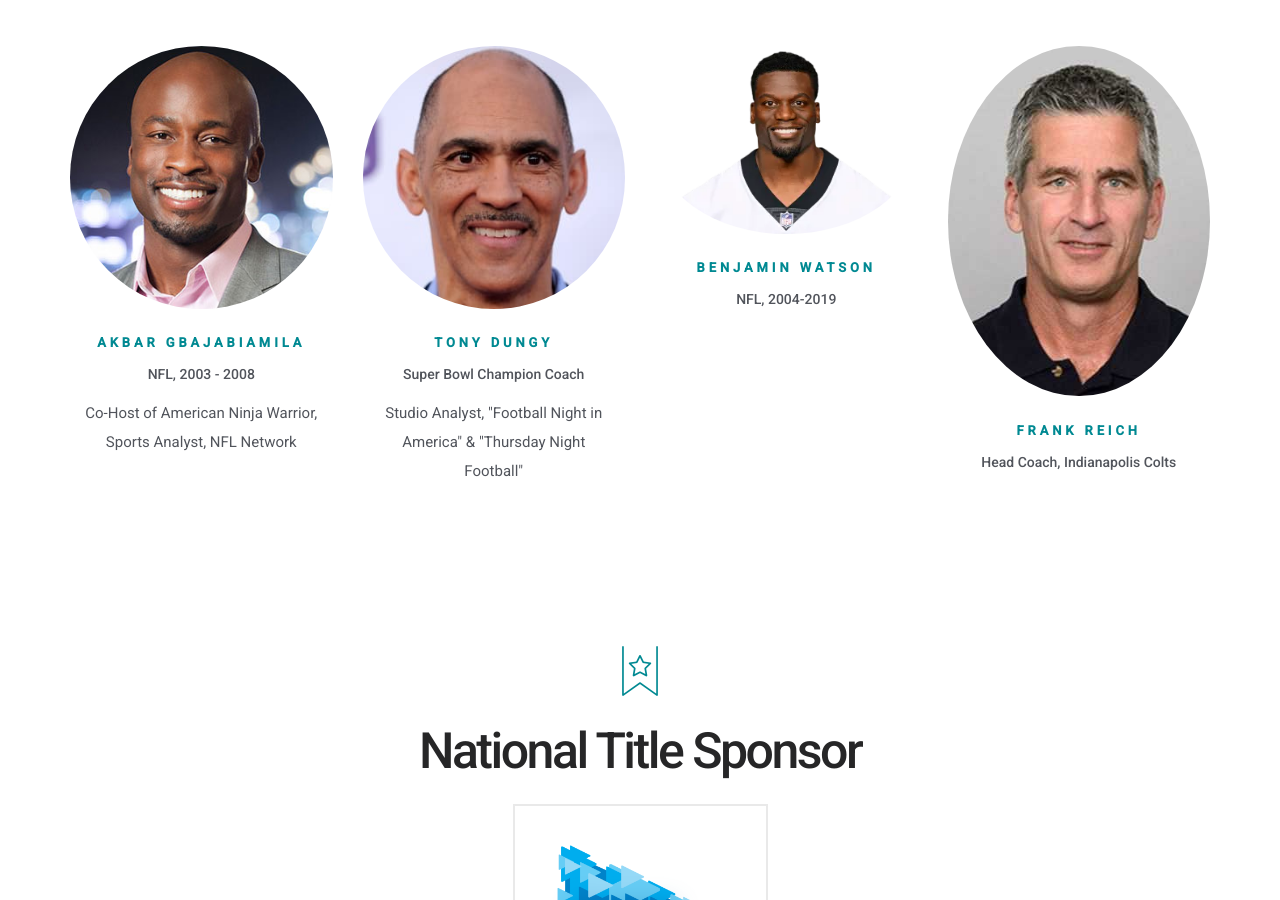
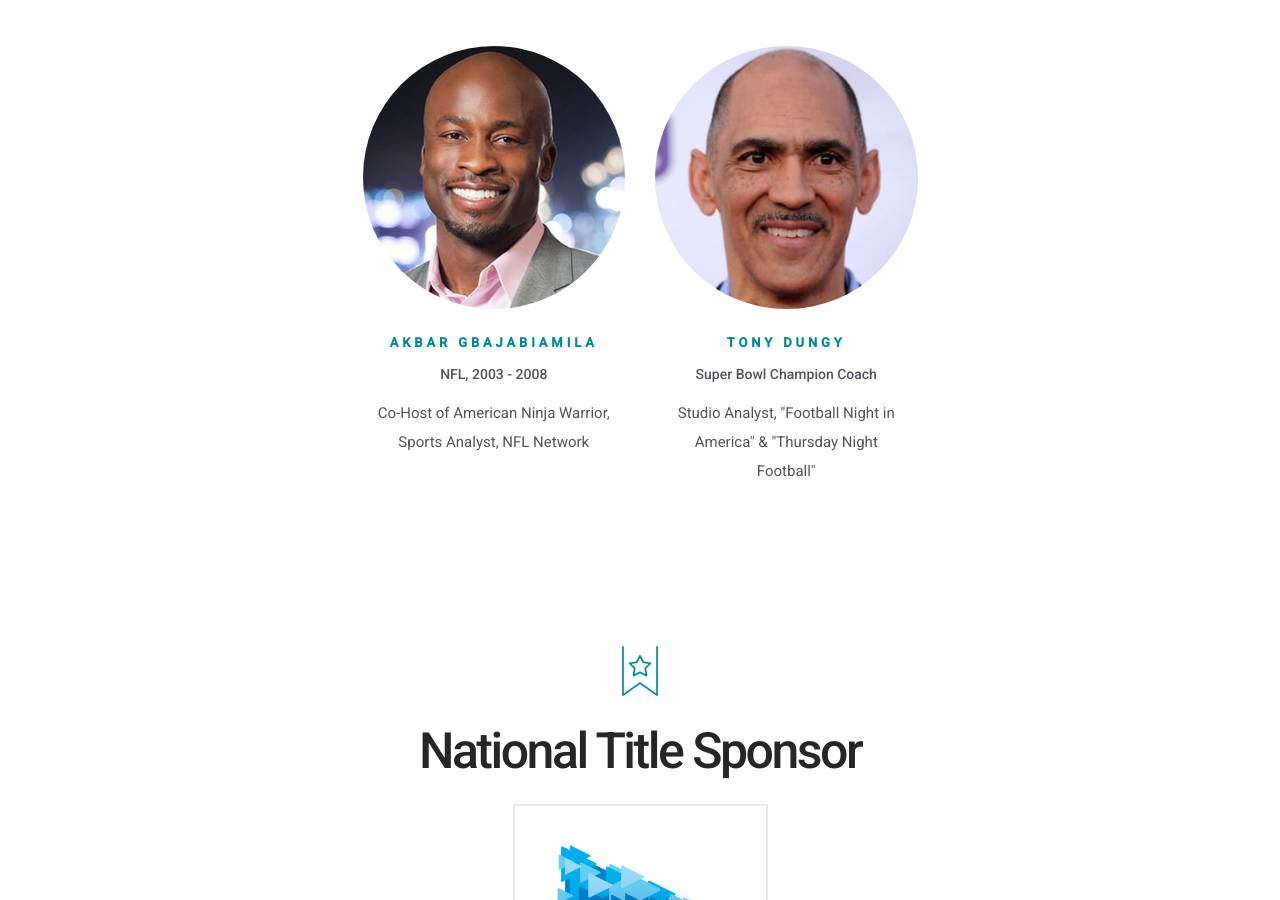
Before and after one commit to AIAUSA/Superbowl, a Jekyll site: the page built from index.md, in a window 1280 px wide and 900 px high, scrolled down 3034 px. Built offline with Jekyll 4.4.1, drawn with Linux system fonts in a browser that asks for light colours; some web fonts are replaced; comment, search, counter and statistics services are not loaded.

Commit message:
Update from Forestry.io AIA Digital updated index.md

```diff
--- a/index.md
+++ b/index.md
@@ -46,16 +46,6 @@
     title: Super Bowl Champion Coach
     credentials: Studio Analyst, "Football Night in America" & "Thursday Night Football"
     image: "/uploads/speaker2.jpg"
-  - template: speaker
-    name: BENJAMIN WATSON
-    title: NFL, 2004-2019
-    image: "/uploads/benjamin-watson-head-shot.webp"
-    credentials: ''
-  - template: speaker
-    name: FRANK REICH
-    title: Head Coach, Indianapolis Colts
-    image: "/uploads/frank-reich-headshot.jpg"
-    credentials: ''
   title: 2021 Super Bowl Breakfast Program
 - template: centered-text
   block: centered-text
```
